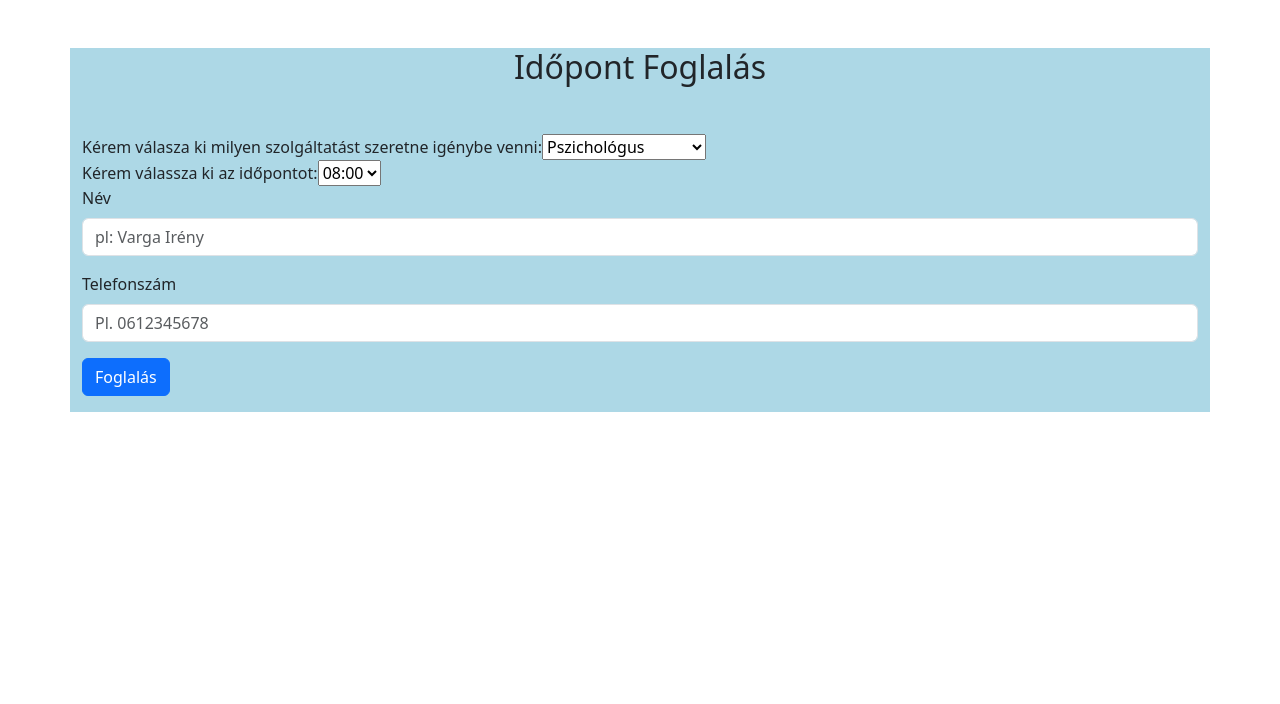
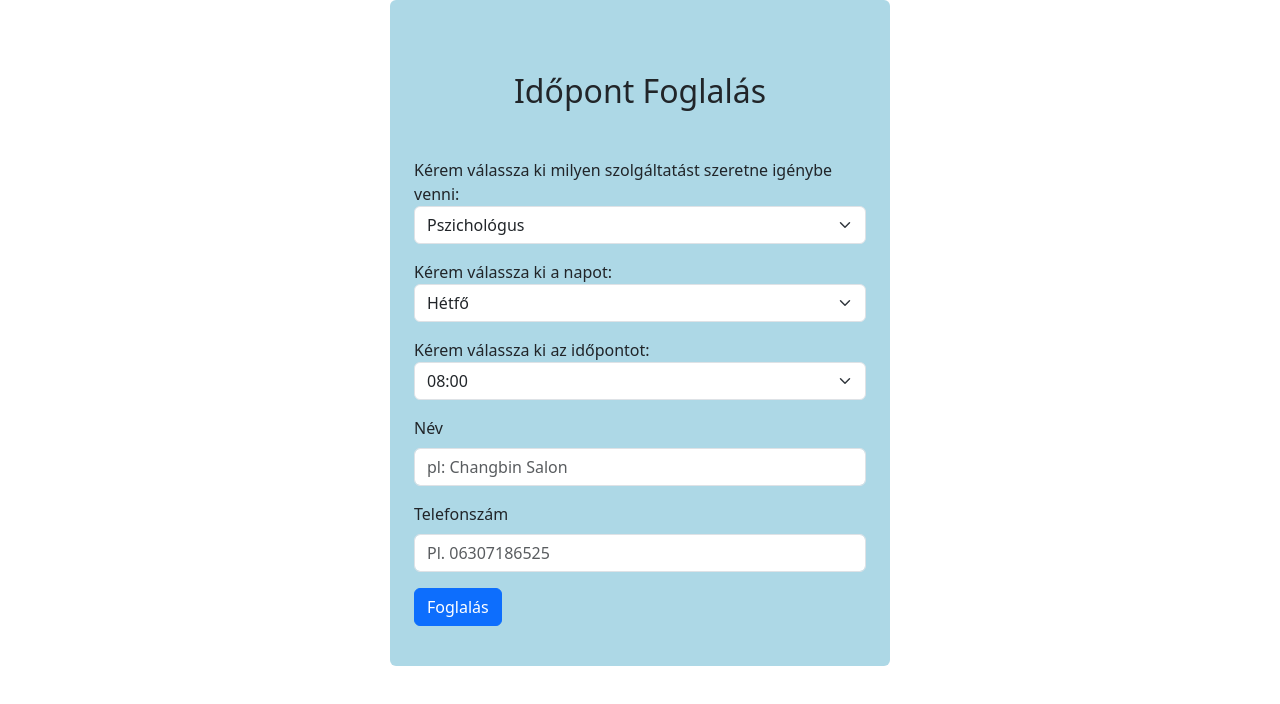
Before and after one commit to attila20030/Vue, a Vue app: page / in a window 1280 px wide. Shown: the top 704 px of the page. Built offline with nearby package versions, Linux system fonts and the light colour scheme.

Commit message:
Update Booking.vue

```diff
--- a/src/components/Booking.vue
+++ b/src/components/Booking.vue
@@ -1,21 +1,32 @@
 <template>
   <div class="booking"></div>
-    <div class="container">
+  <div class="container p-4 rounded">
     <h2 class="my-5 text-center">Időpont Foglalás</h2>
-      <form>
-        <label>Kérem válasza ki milyen szolgáltatást szeretne igénybe venni:  </label>
-        <select class="valasztek">
+    <form @submit.prevent="bookAppointment">
+      <label>Kérem válassza ki milyen szolgáltatást szeretne igénybe venni:</label>
+      <select v-model="service" class="form-select mb-3">
         <option>Pszichológus</option>
-          <option>Mükörmös</option>
+        <option>Műkörmös</option>
         <option>Fodrász Férfi/Női</option>
         <option>Orvos</option>
         <option>Műszaki vizsga</option>
         <option>Tetováló</option>
         <option>Hivatali ügyintézés</option>
-        </select><br>
+      </select>
+
+      <label class="idopont">Kérem válassza ki a napot:</label>
+      <select v-model="day" class="form-select mb-3">
+        <option>Hétfő</option>
+        <option>Kedd</option>
+        <option>Szerda</option>
+        <option>Csütörtök</option>
+        <option>Péntek</option>
+        <option>Szombat</option>
+        <option>Vasárnap</option>
+      </select>
 
       <label class="idopont">Kérem válassza ki az időpontot:</label>
-        <select class="valasztek1">
+      <select v-model="time" class="form-select mb-3">
         <option>08:00</option>
         <option>09:00</option>
         <option>10:00</option>
@@ -28,31 +39,66 @@
       </select>
 
       <div class="mb-3">
-          <label for="name" class="form-label" >Név</label>
-          <input type="text" class="form-control" id="name" placeholder="pl: Varga Irény"/>
+        <label for="name" class="form-label">Név</label>
+        <input v-model="name" type="text" class="form-control" id="name" placeholder="pl: Changbin Salon" required />
       </div>
+
       <div class="mb-3">
-          <label for="phone" class="form-label" >Telefonszám</label>
-          <input
-            type="text"
-            class="form-control"
-            id="phone"
-            required
-            pattern="^[0-9]{10}$"
-            placeholder="Pl. 0612345678"
-          />
+        <label for="phone" class="form-label">Telefonszám</label>
+        <input v-model="phone" type="text" class="form-control" id="phone" required pattern="^[0-9]{11}$" placeholder="Pl. 06307186525" />
       </div>
-        <button type="submit" class="btn btn-primary mb-3 ">Foglalás</button>
+
+      <button type="submit" class="btn btn-primary mb-3">Foglalás</button>
     </form>
+
+    <div class="toast-container position-fixed top-0 end-0 p-3">
+      <div id="liveToast" class="toast align-items-center text-white bg-success border-0" role="alert">
+        <div class="d-flex">
+          <div class="toast-body">Sikeres foglalás!</div>
+          <button type="button" class="btn-close btn-close-white me-2 m-auto" data-bs-dismiss="toast"></button>
+        </div>
+      </div>
+    </div>
   </div>
 </template>
 
 <script setup>
-  import {ref} from 'vue'
+import { ref } from "vue";
+import { Toast } from "bootstrap";
+
+const name = ref("");
+const phone = ref("");
+const service = ref("Pszichológus");
+const day = ref("Hétfő");
+const time = ref("08:00");
+const bookedAppointments = ref([]);
+
+const bookAppointment = () => {
+  if (!name.value || !phone.value || !service.value || !day.value || !time.value) {
+    alert("Kérlek, töltsd ki az összes mezőt!");
+    return;
+  }
+
+  const appointment = `${day.value} ${time.value}`;
+  if (bookedAppointments.value.includes(appointment)) {
+    alert("Ez az időpont már foglalt, kérlek válassz másikat!");
+    return;
+  }
+  bookedAppointments.value.push(appointment);
+
+  console.log(`Foglalás sikeres: Név - ${name.value}, Telefonszám - ${phone.value}, Szolgáltatás - ${service.value}, Időpont - ${day.value} ${time.value}`);
+
+  const toastEl = document.getElementById("liveToast");
+  if (toastEl) {
+    const toast = new Toast(toastEl);
+    toast.show();
+  }
+};
 </script>
 
 <style scoped>
-  .container{
+.container {
   background-color: lightblue;
+  max-width: 500px;
 }
 </style>
```
Lines whose indentation alone changed are shown as unchanged.
